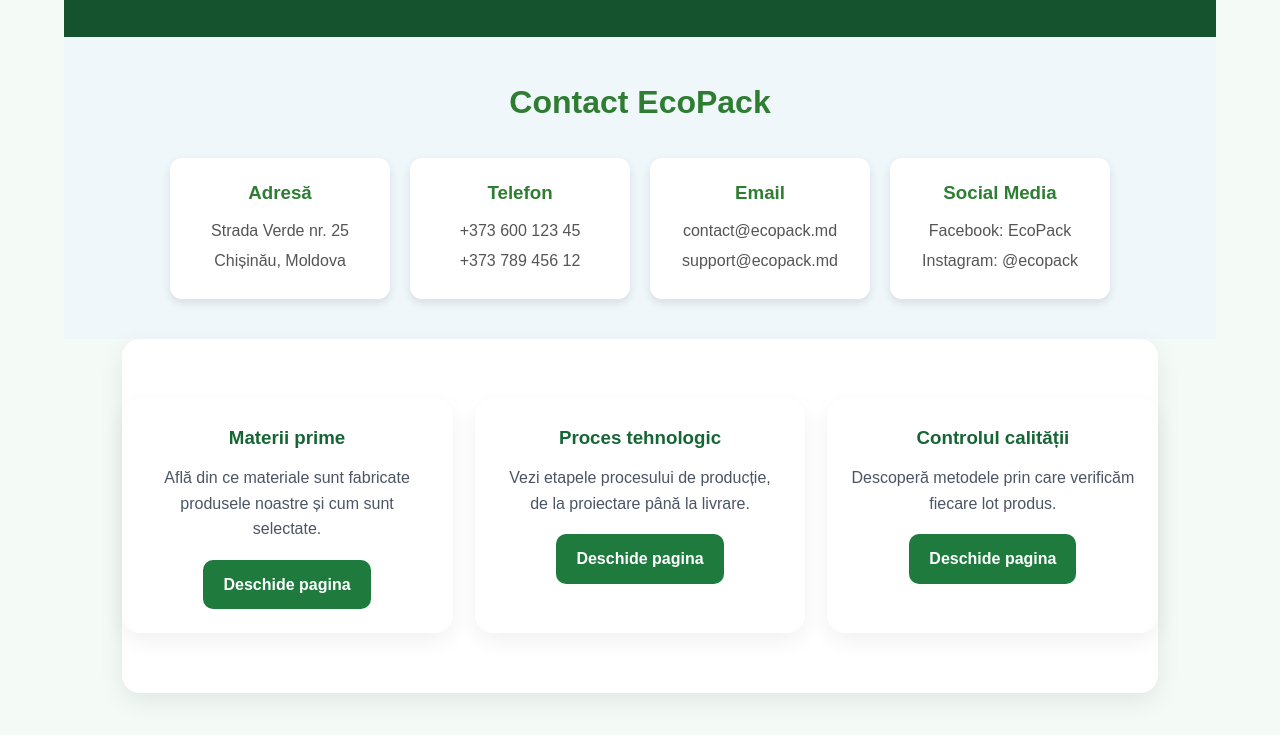
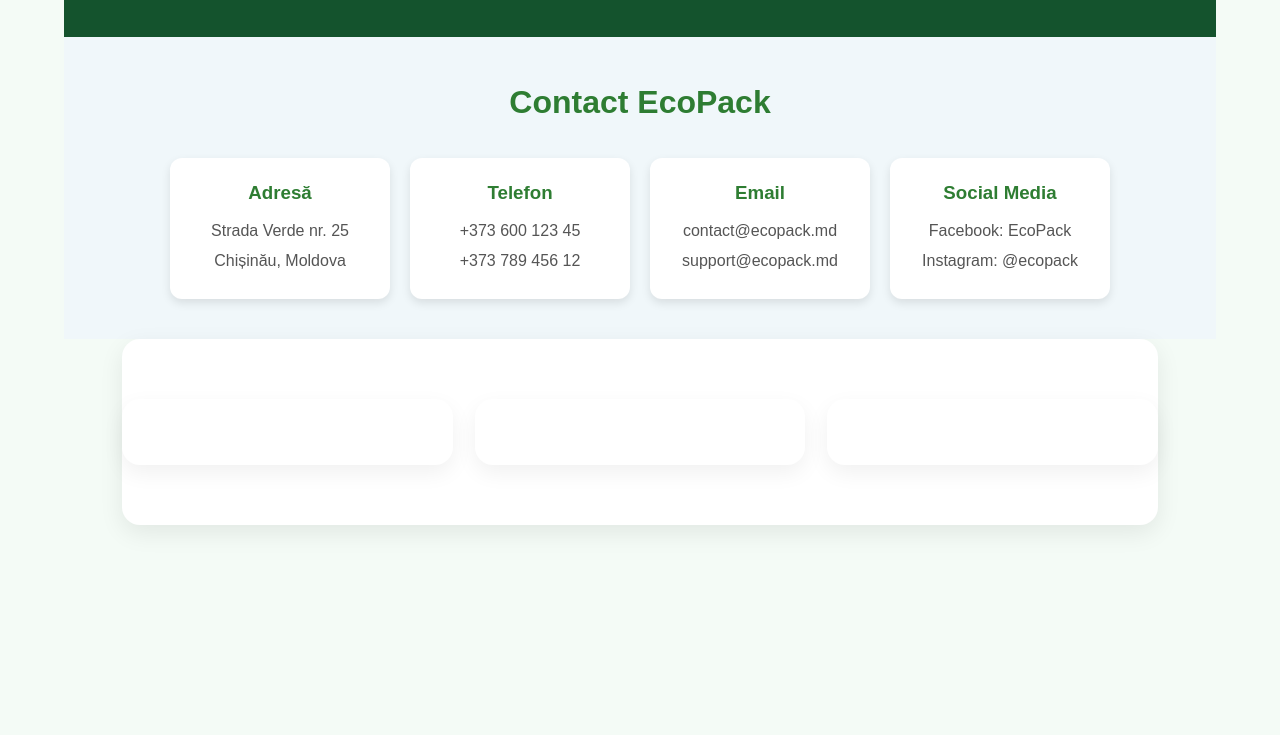
Before and after one commit to damianspataru90-gif/Site-2026-Proiect-final, a plain HTML site: page index.html in a window 1280 px wide. Shown: the part 5337-6072 px from the top of the page. After the commit the page ends 5982 px from the top, so only its background shows below. Drawn offline with Linux system fonts and the light colour scheme.

Commit message:
Update index.html

```diff
--- a/index.html
+++ b/index.html
@@ -345,27 +345,16 @@
   <section class="container section card">
     <div class="grid-3">
         <div class="info-box">
-          <h3>Materii prime</h3>
-          <p>
-            Află din ce materiale sunt fabricate produsele noastre și cum sunt selectate.
-          </p>
-          <a href="pages/materii-prime.html" class="btn btn-primary">Deschide pagina</a>
+
         </div>
 
         <div class="info-box">
-          <h3>Proces tehnologic</h3>
-          <p>
-            Vezi etapele procesului de producție, de la proiectare până la livrare.
-          </p>
-          <a href="pages/proces-tehnologic.html" class="btn btn-primary">Deschide pagina</a>
+
         </div>
 
         <div class="info-box">
-          <h3>Controlul calității</h3>
           <p>
-            Descoperă metodele prin care verificăm fiecare lot produs.
           </p>
-          <a href="pages/control-calitate.html" class="btn btn-primary">Deschide pagina</a>
         </div>
       </div>
     </section>
```
